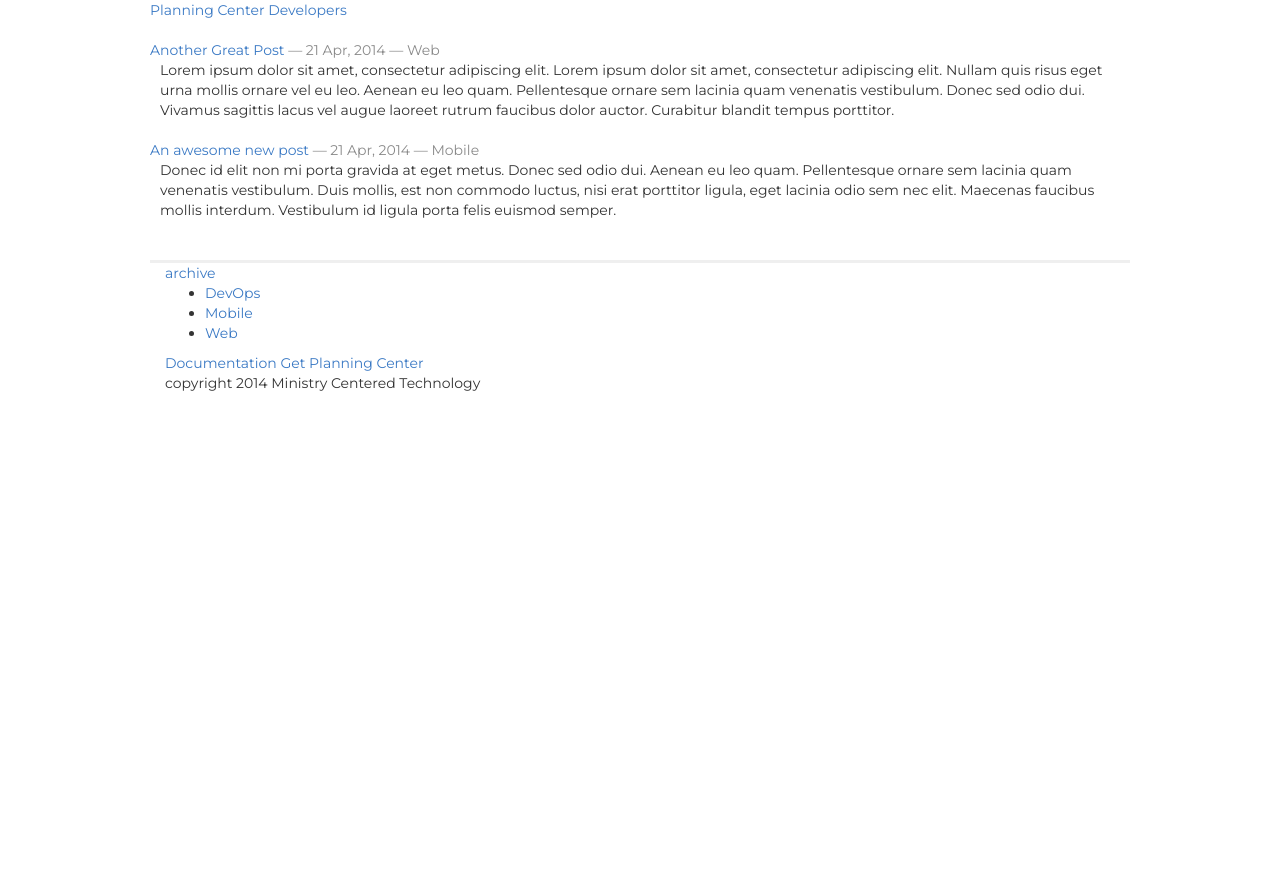
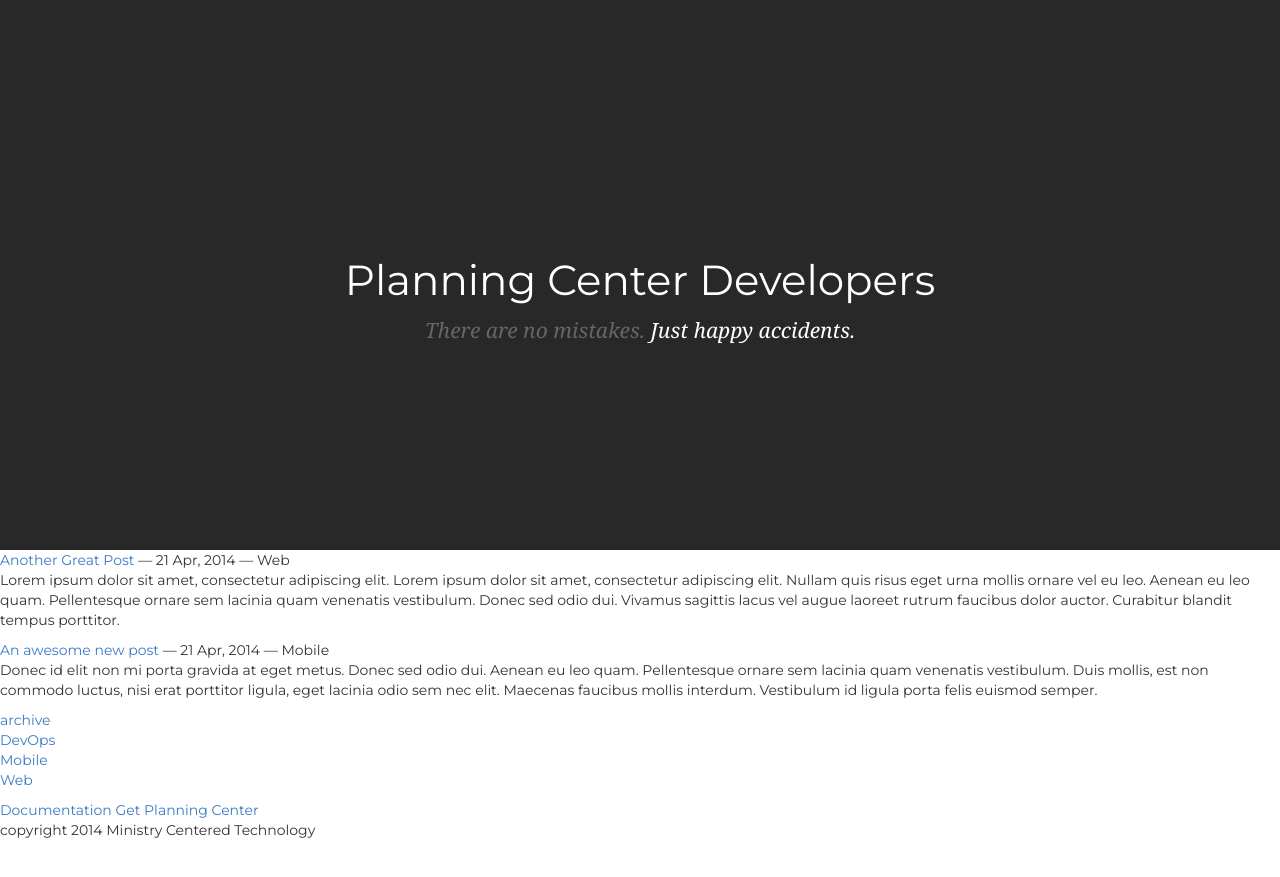
Before and after one commit to planningcenter/developers, a Jekyll site: the page built from index.html, in a window 1280 px wide. Shown: the top 877 px of the page. Built offline with Jekyll 4.4.1, drawn with Linux system fonts in a browser that asks for light colours; Markdown is read by kramdown in place of the engine named in the settings.

Commit message:
some styles started for the blog

```diff
--- a/_includes/header.html
+++ b/_includes/header.html
@@ -1 +1,2 @@
 <a href="/">{{ site.name }}</a>
+<span class="tagline"> There are no mistakes. <strong>Just happy accidents.</strong></span>
--- a/_layouts/default.html
+++ b/_layouts/default.html
@@ -18,8 +18,8 @@
     </head>
     <body>
 
-      <div class="row header">
-        <div class="col-lg-12">
+      <div class="row header top-header">
+        <div class="col-lg-12 top-header-container">
           {% include header.html %}
         </div>
       </div>
--- a/assets/css/main.css
+++ b/assets/css/main.css
@@ -2,11 +2,16 @@
 
 
 /* Global */
+
+*
+{
+  margin: 0px;
+  padding: 0px;
+}
+
 body {
   font-family: Montserrat, Helvetica, Sans-Serif;
-  max-width: 1000px;
-  margin: 0 auto 0 auto;
-  padding: 0 10px 0 10px;
+  width: 100%;
 }
 a {
   color: #3A79C4;
@@ -14,40 +19,74 @@ a {
 
 
 /* Sections */
-div.footer {
-  margin: 30px 0 0 0;
-  border: solid 0px #EFEFEF;
-  border-top-width: 3px;
+.header
+{
+  background-color: #282828;
 }
 
+.top-header
+{
+  height: 550px;
+}
+
+.top-header-container
+{
+  max-width: 1000px;
+  margin: 0 auto;
+  display: block;
+  width: 100%;
+  float: none;
+  padding: 250px 0px;
+  text-align: center;
+}
+
+.top-header-container a
+{
+  color: #fff;
+  text-decoration: none;
+  font-size: 3em;
+}
+
+.top-header-container .tagline
+{
+  display: block;
+  color: #666666;
+  font-family: Georgia;
+  font-size: 1.5em;
+  font-style: italic;
+  padding-top: 5px;
+}
+
+.top-header-container .tagline strong
+{
+  color: #fff;
+  font-weight: normal;
+}
 
 /* Post */
-div.post div.title {
-  font-size: 2em;
+div.post div.title
+{
+
 }
-div.post div.meta {
-  color: #8A8A8A;
-  margin: 0 0 10px 10px;
-  padding: 0 0 10px 0;
+div.post div.meta
+{
+
 }
-div.post img {
-  max-width: 90%;
-  height: auto;
-  padding: 10px;
-  margin: 0 auto 0 auto;
-  display: block;
-  border: solid 0px #EFEFEF;
-  border-top-width: 3px;
-  border-bottom-width: 3px;
+div.post img
+{
+
 }
 
 /* Post Lists */
-div.list-post {
-  margin: 20px 0 0 0;
+div.list-post
+{
+
 }
-div.list-post div.body {
-  padding: 0 0 0 10px;
+div.list-post div.body
+{
+
 }
-div.list-post span.meta {
-  color: #8A8A8A;
+div.list-post span.meta
+{
+
 }
```
